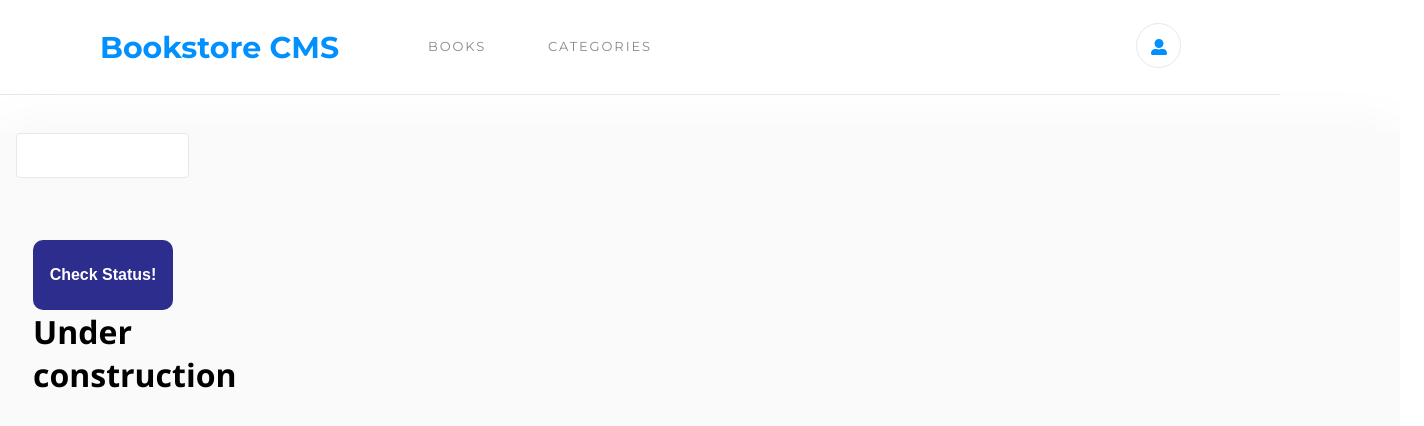
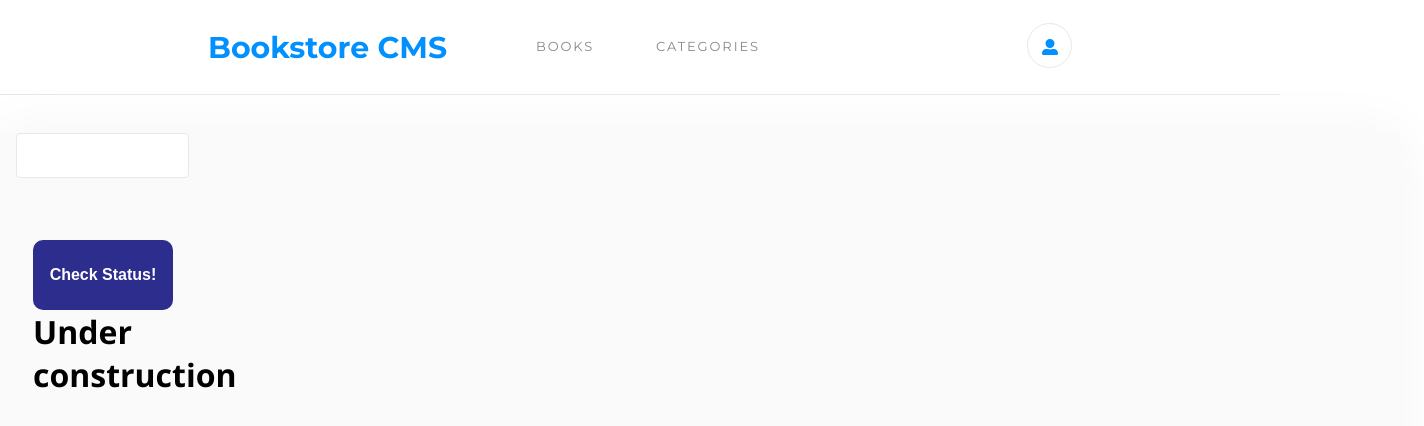
Before and after one commit to Melaku05/Library, a React (Create React App) app: page /categories in a window 1280 px wide. Shown: the top 426 px of the page, 1424 px wide, since content can reach past the window. Built offline with nearby package versions, Linux system fonts and the light colour scheme.

Commit message:
modify style

```diff
--- a/src/styles/navbar.css
+++ b/src/styles/navbar.css
@@ -2,7 +2,7 @@
   width: 100%;
   height: 5.938rem;
   margin: 0 0 2.375rem;
-  padding: 1.438rem 6.188rem 1.688rem 6.25rem;
+  padding: 1.438rem 13rem 1.688rem 13rem;
   background-color: var(--white) !important;
   border-bottom: solid 1px var(--grey-border);
   justify-content: space-between;
```
Also changed, not shown: 1 other file (tests, documents, lock files or other folders).
